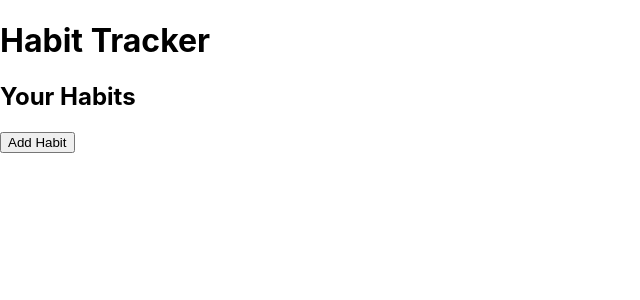
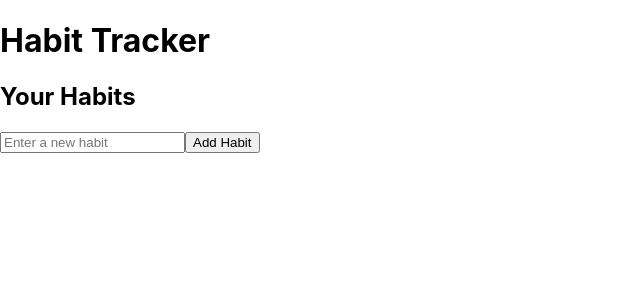
Before and after one commit to maeBoittiaux/sticky-note, a React (Create React App) app: page / in a window 1280 px wide. Shown: the top 300 px of the page, without its empty margins (0-640 px from the left). Built offline with nearby package versions, Linux system fonts and the light colour scheme; the HTML template or start-up script is replaced by a standard one.

Commit message:
feat (HabitList.js) : add input field and button to add new habits

```diff
--- a/src/HabitList.js
+++ b/src/HabitList.js
@@ -2,6 +2,7 @@ import React, { useState, useEffect } from 'react';
 
 function HabitList() {
     const [habits, setHabits] = useState([]);
+    const [newHabit, setNewHabit] = useState('');
 
     useEffect(() => {
         const storedHabits = JSON.parse(localStorage.getItem('habits'));
@@ -15,9 +16,9 @@ function HabitList() {
     }, [habits]);
 
     const addHabit = () => {
-        const newHabit = prompt('Enter a new habit:');
         if (newHabit) {
             setHabits([...habits, newHabit]);
+            setNewHabit('');
         }
     };
 
@@ -29,6 +30,12 @@ function HabitList() {
                     <li key={index}>{habit}</li>
                 ))}
             </ul>
+            <input
+                type="text"
+                value={newHabit}
+                onChange={(e) => setNewHabit(e.target.value)}
+                placeholder="Enter a new habit"
+            />
             <button onClick={addHabit}>Add Habit</button>
         </div>
     );
```
